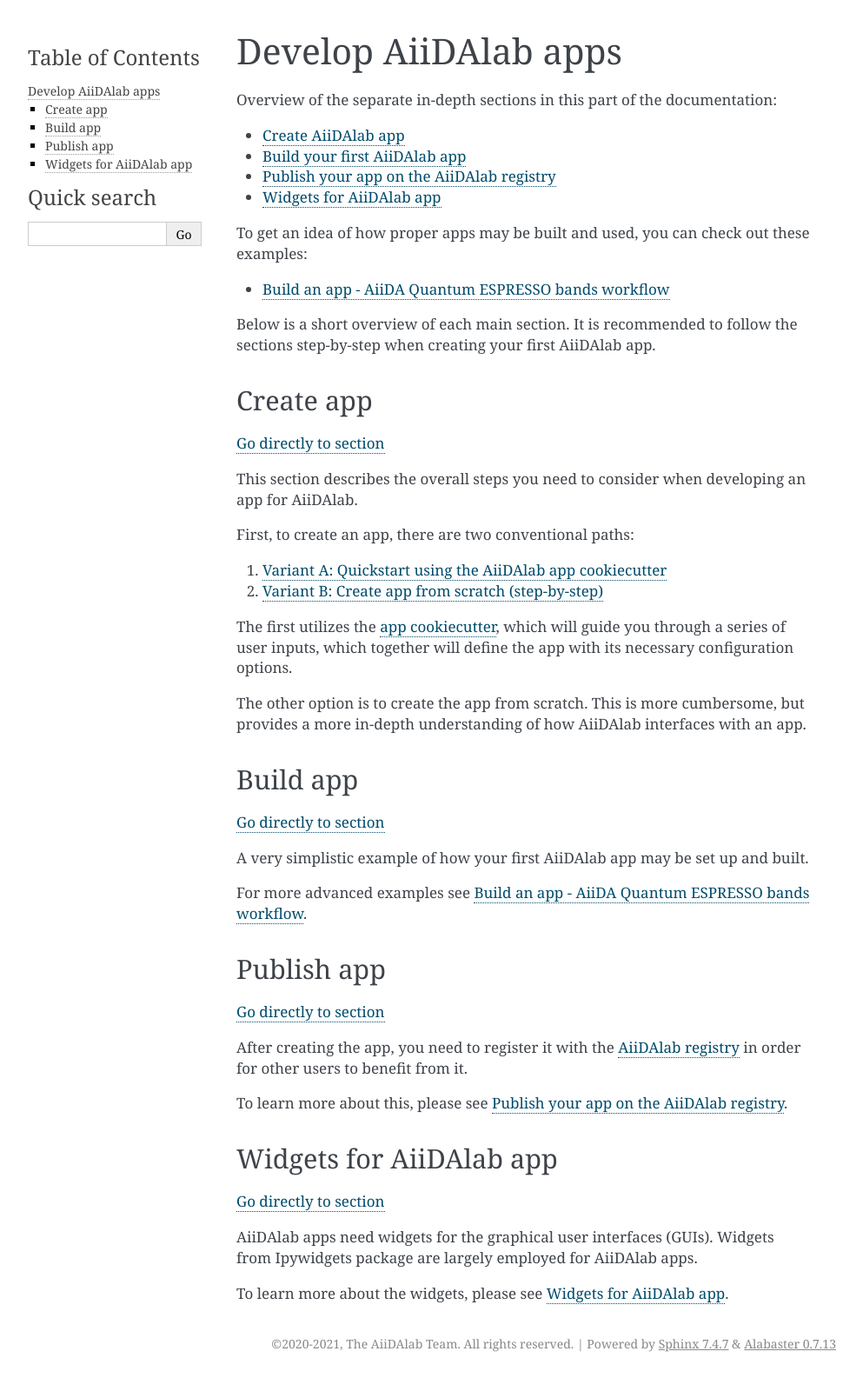
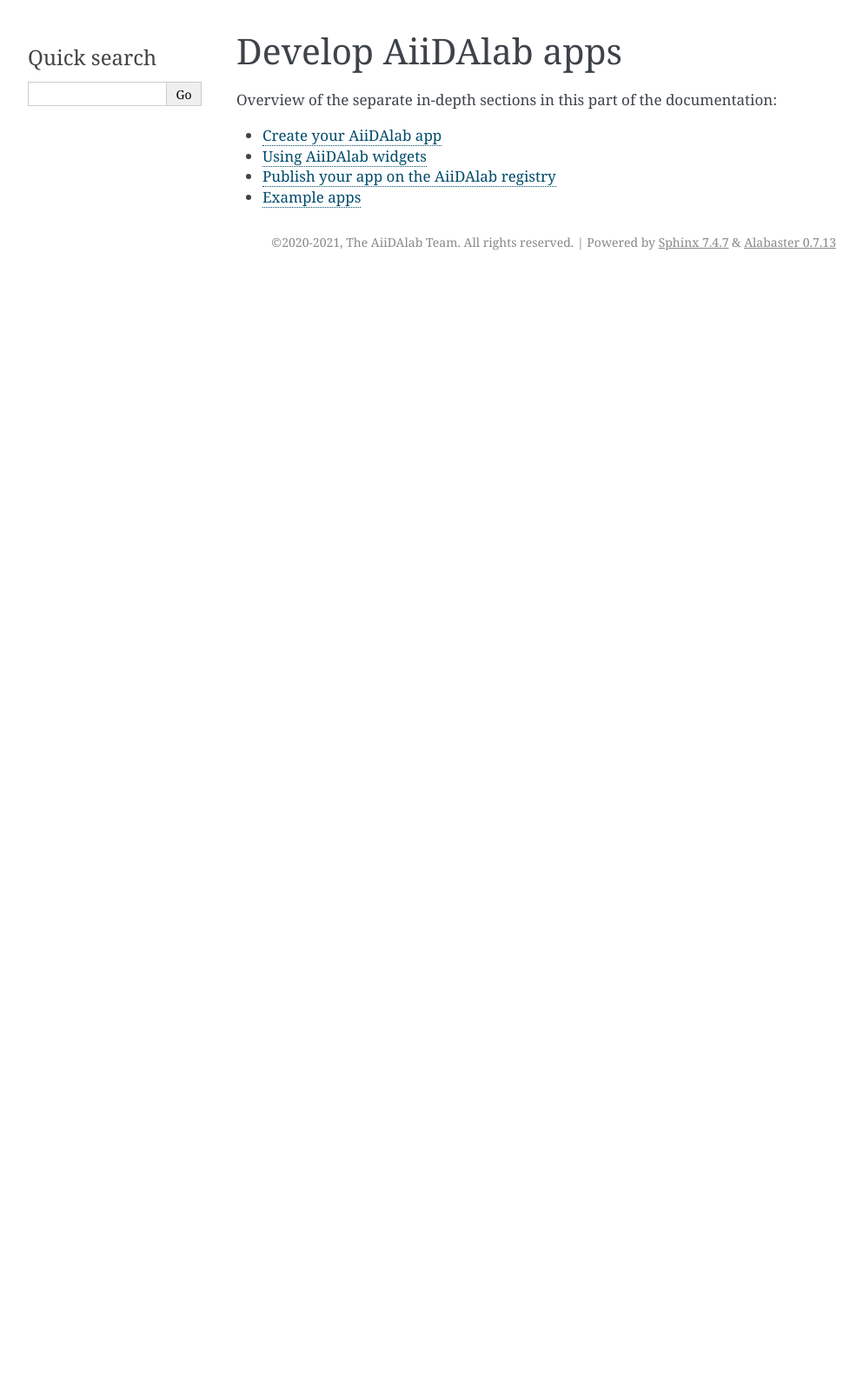
Before and after one commit to aiidalab/aiidalab, a Sphinx documentation site: the page built from docs/source/app_development/index.rst, in a window 1280 px wide. Shown: the whole page at 87% size, without its empty margins (148-1141 px from the left). Built offline with Sphinx 7.4.7, drawn with Linux system fonts in a browser that asks for light colours; pages that are not in the unit, such as notebooks, are missing from menus; after the commit the page ends 900 px from its top, so only the background shows below that.

Commit message:
Revise section on app development (#205)
* add helloworld link

* app development: clean up layout

Titles of the individual subpages of the docs should be self
explanatory.

Explanations below are largely superfluous and thus removed

* add list of example apps

```diff
--- a/docs/source/app_development/example_qebands.rst
+++ /dev/null
@@ -1,11 +0,0 @@
-.. _develop-apps:example-qe_bands:
-
-****************************************************
-Build an app - AiiDA Quantum ESPRESSO bands workflow
-****************************************************
-
-Here we will have an example of how to build an AiiDAlab app that utilizes `AiiDA <https://www.aiida.net>`__ with the `AiiDA-Quantum ESPRESSO plugin <https://aiida-quantumespresso.readthedocs.io/>`__ to calculate the band structure for a compound.
-
-This represents an example of how an `AiiDA workflow <https://aiida.readthedocs.io/projects/aiida-core/en/latest/howto/workflows.html>`__ can be run as a turn-key solution by "wrapping" it in an AiiDAlab app.
-
-[Related issue: `#163 <https://github.com/aiidalab/aiidalab/issues/163>`__]
--- a/docs/source/app_development/first_app.rst
+++ /dev/null
@@ -1,11 +0,0 @@
-.. _develop-apps:first-app:
-
-*****************************
-Build your first AiiDAlab app
-*****************************
-
-This is an extremely simplistic example of how your first app may be set up.
-
-[Related issue: `#164 <https://github.com/aiidalab/aiidalab/issues/164>`__]
-
-**Next:** :ref:`develop-apps:publish-app`
--- a/docs/source/app_development/index.rst
+++ b/docs/source/app_development/index.rst
@@ -10,61 +10,6 @@ Overview of the separate in-depth sections in this part of the documentation:
     :maxdepth: 1
 
     create.rst
-    first_app.rst
+    widgets.rst
     publish.rst
-    widgets.rst
-
-To get an idea of how proper apps may be built and used, you can check out these examples:
-
-.. toctree::
-    :maxdepth: 1
-
-    example_qebands.rst
-
-Below is a short overview of each main section.
-It is recommended to follow the sections step-by-step when creating your first AiiDAlab app.
-
-Create app
-==========
-
-:ref:`Go directly to section<develop-apps:create-app>`
-
-This section describes the overall steps you need to consider when developing an app for AiiDAlab.
-
-First, to create an app, there are two conventional paths:
-
-#. :ref:`develop-apps:create-app:variant-a_cookiecutter`
-#. :ref:`develop-apps:create-app:variant-b_from-scratch`
-
-The first utilizes the `app cookiecutter <https://github.com/aiidalab/aiidalab-app-cutter>`__, which will guide you through a series of user inputs, which together will define the app with its necessary configuration options.
-
-The other option is to create the app from scratch.
-This is more cumbersome, but provides a more in-depth understanding of how AiiDAlab interfaces with an app.
-
-Build app
-=========
-
-:ref:`Go directly to section<develop-apps:first-app>`
-
-A very simplistic example of how your first AiiDAlab app may be set up and built.
-
-For more advanced examples see :ref:`develop-apps:example-qe_bands`.
-
-Publish app
-===========
-
-:ref:`Go directly to section<develop-apps:publish-app>`
-
-After creating the app, you need to register it with the `AiiDAlab registry <https://github.com/aiidalab/aiidalab-registry>`__ in order for other users to benefit from it.
-
-To learn more about this, please see :ref:`develop-apps:publish-app`.
-
-Widgets for AiiDAlab app
-========================
-
-:ref:`Go directly to section<develop-apps:widgets>`
-
-AiiDAlab apps need widgets for the graphical user interfaces (GUIs).
-Widgets from Ipywidgets package are largely employed for AiiDAlab apps.
-
-To learn more about the widgets, please see :ref:`develop-apps:widgets`.
+    examples.rst
--- a/docs/source/app_development/publish.rst
+++ b/docs/source/app_development/publish.rst
@@ -66,7 +66,7 @@ About the AiiDAlab registry
 
 .. TODO: Insert reference to section on AiiDAlab App Registry
 
-**Next (app examples):** :ref:`develop-apps:example-qe_bands`
+**Next (app examples):** :ref:`develop-apps:examples`
 
 .. _AiiDAlab registry: https://github.com/aiidalab/aiidalab-registry
 .. _AiiDAlab registry webpage: http://aiidalab.github.io/aiidalab-registry
--- a/docs/source/app_development/widgets.rst
+++ b/docs/source/app_development/widgets.rst
@@ -1,8 +1,8 @@
 .. _develop-apps:widgets:
 
-########################
-Widgets for AiiDAlab app
-########################
+######################
+Using AiiDAlab widgets
+######################
 
 AiiDAlab largely dependents on Jupyter widgets for the graphical user interface (GUI).
 More specifically, the `Ipywidgets <https://ipywidgets.readthedocs.io/>`_ package is the primary tool for creating AiiDAlab apps.
```
Also changed, not shown: docs/source/app_development/create.rst (+7 -5 lines), docs/source/app_development/examples.rst (added, +8 -0 lines), docs/source/usage/index.rst (+8 -8 lines).
